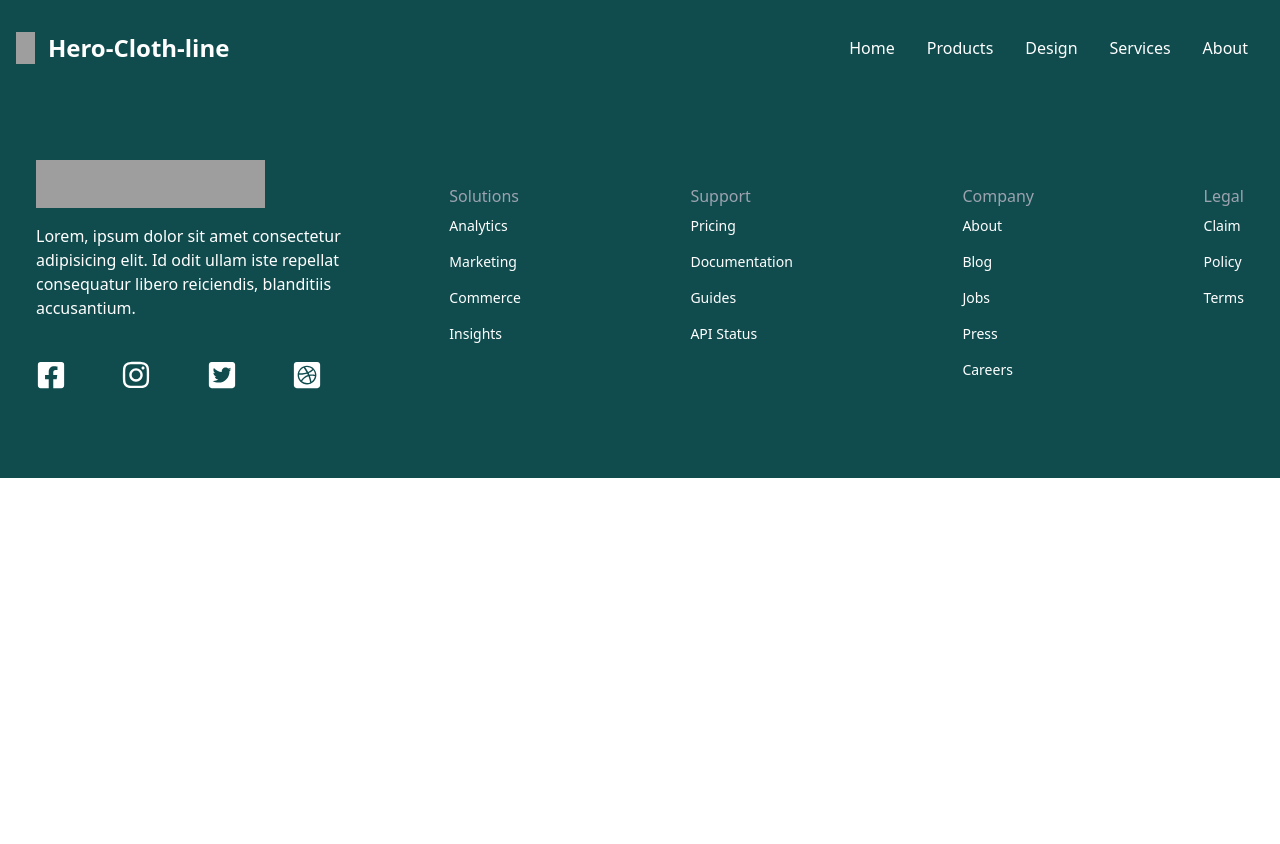
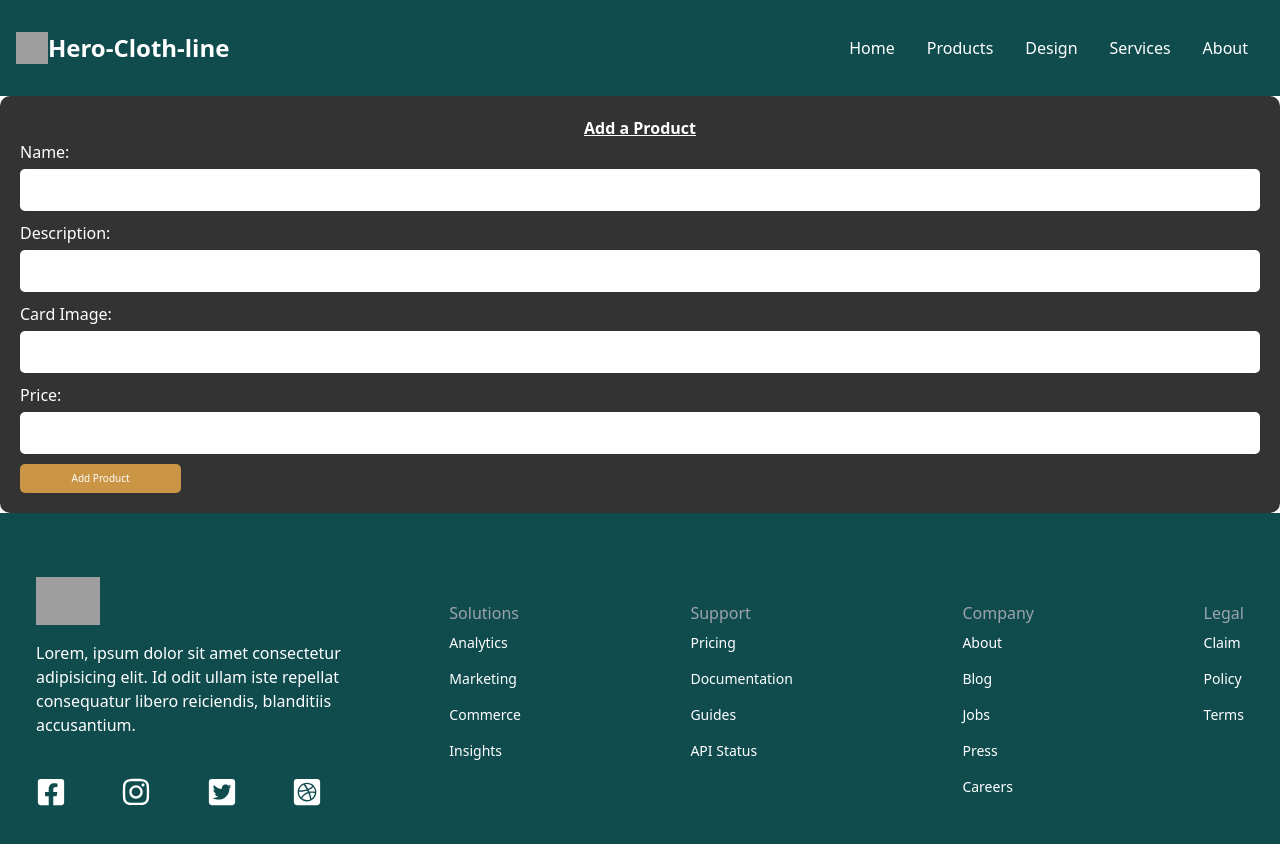
Before and after one commit to danielsdgg/fashions, a React (Create React App) app in the folder frontend/: page /addproduct in a window 1280 px wide. Shown: the top 844 px of the page. Before the commit the page ends 800 px from the top, so only its background shows below. Built offline with nearby package versions, Linux system fonts and the light colour scheme; no server answers; grey boxes are pictures that could not be loaded.

Commit message:
:construction: creating nested models

```diff
--- a/frontend/src/App.css
+++ b/frontend/src/App.css
@@ -2,25 +2,25 @@
   height: 100vmax;
   width: 100%;
 }
-img{
-  height: 40vmax;
-  width: 60%;
+.imagee{
+  height: 385px;
+  width: 100%;
 }
 
 .cadii{
   justify-content: center;
   align-items: center;
-  padding: 2rem;
+  padding: 2.5rem;
   cursor: pointer;
 }
- .cadii:hover{
+ /* .cadii:hover{
   background-color: #327b7e;
- }
-
+ } */
+/*
 #imaging1{
-  height: 25vmax;
-  width: 95%;
-}
+  height: 40vmax;
+  width: 60%;
+} */
 
 .cart{
   width: 100%;
@@ -53,3 +53,63 @@ img{
   .view:hover{
     background-color: darkgreen;
   }
+  .del{
+    width: 100%;
+    /* margin-left: 170px; */
+    background-color: rgb(226, 85, 85);
+    color: #fff;
+    border: none;
+    border-radius: 5px;
+    padding: 10px;
+    font-size: 13px;
+    cursor: pointer;
+  }
+  .del:hover{
+    background-color: darkred;
+  }
+  .add{
+    width: 20%;
+    background-color: rgb(202, 149, 68);
+    color: #fff;
+    border: none;
+    border-radius: 5px;
+    padding: 15px;
+    font-size: 13px;
+    cursor: pointer;
+  }
+  .add:hover{
+    background-color: darkgoldenrod;
+  }
+  .ad-btn{
+    width: 13%;
+    background-color: rgb(202, 149, 68);
+    color: #fff;
+    border: none;
+    border-radius: 5px;
+    padding: 7px;
+    font-size: 10px;
+    cursor: pointer;
+  }
+  .ad-btn:hover{
+    background-color: darkgoldenrod;
+  }
+  .prod-form{
+    background-color: #333;
+    padding: 20px;
+    border-radius: 10px;
+    color: white;
+  }
+  .prod-form label{
+    display: block;
+    margin-bottom: 5px;
+  }
+  .prod-form input[type="text"],
+  .prod-form input[type="number"] {
+    width: 100%;
+    padding: 10px;
+    border-radius: 5px;
+    border: none;
+    margin-bottom: 10px;
+    height: 20%;
+    color:black
+  }
--- a/frontend/src/App.js
+++ b/frontend/src/App.js
@@ -10,6 +10,7 @@ import Details from './components/Details';
 import Cart from './components/Cart';
 import Design from './components/Design';
 import Services from './components/Services';
+import Addproduct from './components/Addproduct';
 
 function App() {
   const [product, setProduct] = useState([])
@@ -52,6 +53,16 @@ function App() {
     fetching()
   },[])
 
+    // Delete a product functionality
+    function handleDelete(id){
+      fetch(`http://127.0.0.1:8000/deleteproduct/${id}`,{
+        method:"DELETE",
+        headers:{"Content-Type":"application/json"}
+      })
+      .then(res => res.json())
+      .then(data => setProduct(data))
+    }
+
 
   return (
     <div className="App">
@@ -60,11 +71,12 @@ function App() {
       <Routes>
       <Route exact path="/" element = {<Home/>}/>
       <Route path='/design' element = {<Design/>}/>
-      <Route path="/details/:id" element= {<Details/>}/>
+      <Route path="/details/:id" element= {<Details handleDelete = {handleDelete}/> }/>
       <Route path='/services' element = {<Services/>}/>
       <Route path="/products" element = {<ProductsList product= {product}  cartItems = {cartItems} handleAddProduct ={handleAddProduct}/>} />
       <Route path='/cart' element = {<Cart cartItems={cartItems} handleAddProduct = {handleAddProduct} handleRemoveProduct = {handleRemoveProduct} handleCartClearance = {handleCartClearance}/>} />
       <Route path="/about" element= {<About/>}/>
+      <Route path='/addproduct' element = {<Addproduct/>}/>
       </Routes>
       <Footer/>
       </BrowserRouter>
--- /dev/null
+++ b/frontend/src/components/Addproduct.jsx
@@ -0,0 +1,70 @@
+import React, {useState} from 'react'
+
+const Addproduct = ({prod,setProd}) => {
+    // set initial state for form-data using the usestate hook
+    const [formData, setFormdata] = useState({
+        name:"",
+        description:"",
+        image:"",
+        price:""
+    })
+
+    // function to handle form submission
+    function handleSubmit(e){
+        e.preventDefault();
+
+        // create a new-prod object using the form-data
+        const newProd = {
+            name:formData.name,
+            description:formData.description,
+            image:formData.image,
+            price:formData.price,
+        };
+
+        // send a post request to the server with the new-prod data
+        fetch("http://127.0.0.1:8000/add_product",{
+            method:"POST",
+            headers: {
+                "Content-Type":"application/json",
+            },
+            body: JSON.stringify(newProd)
+        })
+        .then((r) => r.json())
+        .then((data) => {
+            setProd([...prod,data]);
+            // reset the form
+            setFormdata({
+                name:"",
+                description:"",
+                image:"",
+                price:"",
+            })
+        })
+    }
+    console.log(formData)
+
+  return (
+    <div className='add-product'>
+        <form className='prod-form'>
+            <h4 className='text-center font-bold underline'>Add a Product</h4>
+
+            <label type='text'>Name:</label>
+            <input type='text' id='name' value={formData.name} onChange={(e) => setFormdata({...formData,name:e.target.value})}/>
+
+            <label type='text'>Description:</label>
+            <input type='text' id='description' value={formData.description} onChange={(e) => setFormdata({...formData,description:e.target.value})}/>
+
+            <label type='text'>Card Image:</label>
+            <input type='text' id='image' value={formData.image} onChange={(e) => setFormdata({...formData,image:e.target.value})}/>
+
+            <label type='text'>Price:</label>
+            <input type='number' id='price' value={formData.price} onChange={(e) => setFormdata({...formData,price:e.target.value})}/>
+
+            <button className='ad-btn' type='submit' onClick={handleSubmit}>Add Product</button>
+
+        </form>
+    </div>
+  )
+}
+
+export default Addproduct
--- a/frontend/src/components/Details.jsx
+++ b/frontend/src/components/Details.jsx
@@ -1,11 +1,10 @@
 import React, { useState, useEffect } from 'react'
 import { useParams } from 'react-router-dom'
 
-const Details = () => {
+const Details = (handleDelete) => {
 
   const {id} = useParams()
   const [show2, setShow2] = useState(false);
-
 
   const [image, setImage] = useState([])
   const data = []
@@ -31,7 +30,7 @@ const Details = () => {
   //fetching images data
   useEffect(() => {
     const fetching = async () => {
-      const response = await fetch(`http://127.0.0.1:8000/product/${id}`)
+      const response = await fetch(`http://127.0.0.1:8000/image/${id}`)
       const data = await response.json()
       return setImage(data)
     }
@@ -48,13 +47,11 @@ const Details = () => {
 
   return (
     <div className='max-w-[100%]'>
-
       <div className="max-w-[100%] mx-auto grid md:grid-cols-3">
         <img className="" alt={image.name} src={image1} />
         <img className="mt-3 " alt={image.name} src={image2} />
         <img className="mt-3" alt={image.name} src={image3} />
-      </div>
-      <br></br>
+      </div> <br></br>
       <div className="flex flex-col justify-center items-center bg-slate-200">
         <div className="border-b border-gray-200 pb-6">
           {/* <p className="text-sm leading-none text-gray-600">{product.name}</p> */}
@@ -62,34 +59,37 @@ const Details = () => {
             {image.name}
           </h1>
         </div>
-                <div className="max-w-[100%] mx-auto grid items-center justify-between">
-                </div>
-
+        <div className="max-w-[100%] mx-auto grid items-center justify-between"></div>
         <div>
           <div className="border-b py-4 border-gray-200">
             <div onClick={() => setShow2(!show2)} className="flex justify-between items-center cursor-pointer">
               <p className="text-base leading-4 text-gray-800">Description</p>
-                            <button
-                                className="
-									cursor-pointer
-									focus:outline-none focus:ring-2 focus:ring-offset-2 focus:ring-gray-400
-									rounded
-								"
-                                aria-label="show or hide"
-                            >
+              <button className="cursor-pointer focus:outline-none focus:ring-2 focus:ring-offset-2 focus:ring-gray-400 rounded ml-4" aria-label="show or hide">
                 <svg className={"transform " + (show2 ? "rotate-180" : "rotate-0")} width="10" height="6" viewBox="0 0 10 6" fill="none" xmlns="http://www.w3.org/2000/svg">
                   <path d="M9 1L5 5L1 1" stroke="#4B5563" strokeWidth="1.25" strokeLinecap="round" strokeLinejoin="round" />
                 </svg>
               </button>
             </div>
-                         <div className={"pt-4 text-base leading-normal pr-12 mt-4 text-gray-600 " + (show2 ? "block" : "hidden")} id="sect">
+            <div className={"pt-4 text-base leading-normal pr-12 mt-4 text-gray-600 " + (show2 ? "block" : "hidden")}>
               {image.description}
+            </div>
+            <div onClick={() => setShow2(!show2)} className="flex justify-between items-center cursor-pointer">
+              <p className="text-base leading-4 text-gray-800">Price</p>
+              <button className="cursor-pointer focus:outline-none focus:ring-2 focus:ring-offset-2 focus:ring-gray-400 rounded" aria-label="show or hide">
+                <svg className={"transform " + (show2 ? "rotate-180" : "rotate-0")} width="10" height="6" viewBox="0 0 10 6" fill="none" xmlns="http://www.w3.org/2000/svg">
+                  <path d="M9 1L5 5L1 1" stroke="#4B5563" strokeWidth="1.25" strokeLinecap="round" strokeLinejoin="round" />
+                </svg>
+              </button>
+            </div>
+            <div className={"pt-4 text-base leading-normal pr-12 mt-4 text-gray-600 " + (show2 ? "block" : "hidden")}>
+              {image.price}
             </div>
           </div>
         </div>
-                {/* <button className='bg-[#ed3e3e] w-[200px] rounded-md font-medium my-6 mx-auto py-3 text-black' onClick={handleDelete}>Delete Property</button> */}
       </div> <br></br>
+      <button className='bg-[#3eb6ed] w-[200px] float-left rounded-md font-medium py-2 text-black'>Edit Product</button>
 
+      <button className='bg-[#ed3e3e] w-[200px] float-right rounded-md font-medium py-2 text-black' onClick={handleDelete}>Delete Product</button>
 
     </div>
   )
--- a/frontend/src/components/ProductsItem.jsx
+++ b/frontend/src/components/ProductsItem.jsx
@@ -1,10 +1,10 @@
 import React from 'react'
 import { Link } from 'react-router-dom'
 
-function ProductsItem({ id, name, description, image, price, handleAddProduct}) {
+function ProductsItem({ id, name, description, image, price, handleAddProduct, handleDelete}) {
   return (
-    <div className=' cadii '> {/* hover:scale-90 duration-700 */}
-        <Link to={`/details/${id}`}><img className='cursor-pointer' src={image} id='imaging1' alt='name'/></Link>
+    <div className=' cadii hover:scale-110 duration-700'> {/* hover:scale-90 duration-700 */}
+        <Link to={`/details/${id}`}><img className=' imagee cursor-pointer' src={image} alt='name'/></Link>
         <h3 className='text-center font-normal md:text-2xl sm:text-1xl'>{name}</h3>
         <p className='text-center font-light'>{description}</p>
         <p className='text-center p-2 font-extrabold'>Kshs: {price}</p><br></br>
@@ -13,6 +13,9 @@ function ProductsItem({ id, name, description, image, price, handleAddProduct})
         <br></br><br></br>
 
         <Link to={`/details/${id}`}><button className='view'>View More</button></Link>
+        <br></br><br></br>
+
+        <button onClick={() => handleDelete()} className='del'>Delete Product</button>
 
     </div>
   )
--- a/frontend/src/components/ProductsList.jsx
+++ b/frontend/src/components/ProductsList.jsx
@@ -3,7 +3,7 @@ import ProductsItem from './ProductsItem';
 import { ShoppingCart } from 'phosphor-react';
 import { Link } from 'react-router-dom';
 
-const ProductsList = ({ product }) => {
+const ProductsList = ({ product, handleAddProduct, handleDelete }) => {
   const [search, setSearch] = useState([]);
   const [name, setName] = useState('');
 
@@ -37,7 +37,7 @@ const ProductsList = ({ product }) => {
         productimage = image.image1;
         return productimage;
       });
-      return <ProductsItem key={products.id} id={products.id} name={products.name} description={products.description} image={products.image} price={products.price} />;
+      return <ProductsItem key={products.id} id={products.id} name={products.name} description={products.description} image={products.image} price={products.price} handleAddProduct={handleAddProduct} handleDelete={handleDelete}/>;
     })
   }
   ;
@@ -47,8 +47,8 @@ const ProductsList = ({ product }) => {
       <form onSubmit={handleSubmit}>
         <h4 className='font-extrabold md:text-1xl sm:text-1xl italic underline'>search for clothes</h4>
         <br></br>
-        <label className='font-semibold' htmlFor='name'>
-          Name:
+        <label className='font-semibold mr-2' htmlFor='name'>
+          Category :
         </label>
         <select className='font-bold md:text-1xl sm:text-1xl' name='name' id='name' value={name} onChange={(e) => setName(e.target.value)}>
           <option value=''>Any</option>
@@ -67,10 +67,11 @@ const ProductsList = ({ product }) => {
       </form>
       <br></br>
       <h3 className='text-center font-bold md:text-4xl sm:text-3xl underline'>Products</h3>
+      <Link to={'/addproduct'}><button className="add">Add Product</button></Link>
       <Link to={'/cart'}>
         <ShoppingCart size={32} className='float-right cursor-pointer m-2.5' />
       </Link>
-      <hr className='my-6 w-full border-gray-200 sm:mx-auto dark:border-gray-700 lg:my-9' />
+      <hr className='my-6 w-full border-gray-200 sm:mx-auto dark:border-gray-900 lg:my-2' />
       <div className='grid grid-cols-1 lg:grid-cols-4 sm:grid-cols-2 md:grid-cols-3 gap-4'>{displayProducts}</div>
     </div>
   );
```
Lines whose indentation alone changed are shown as unchanged.
